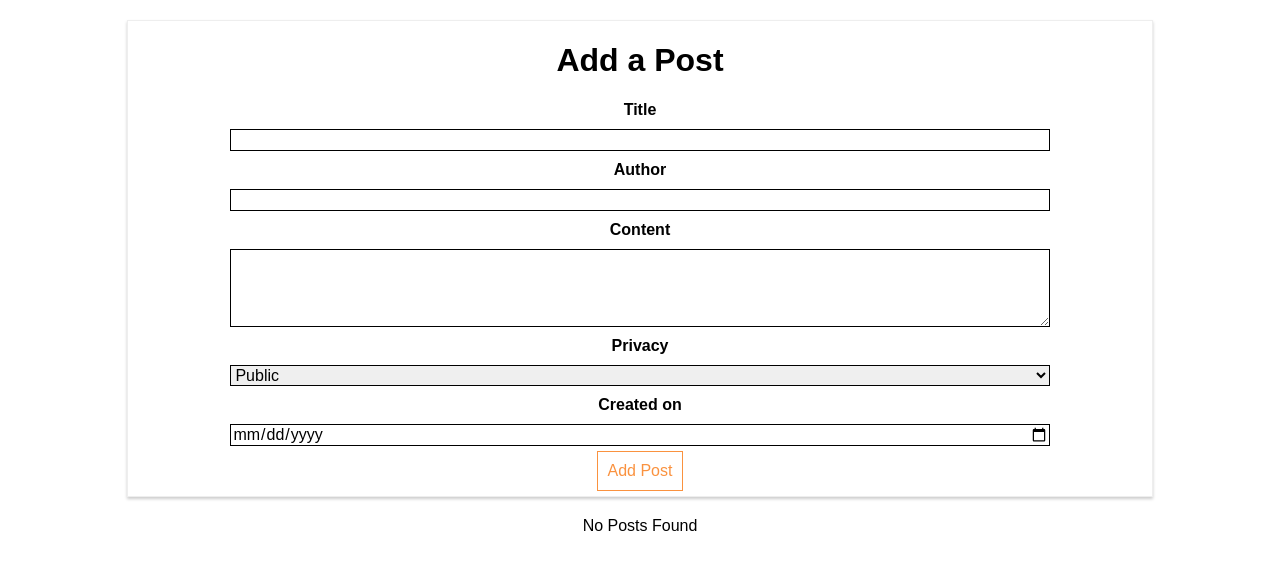
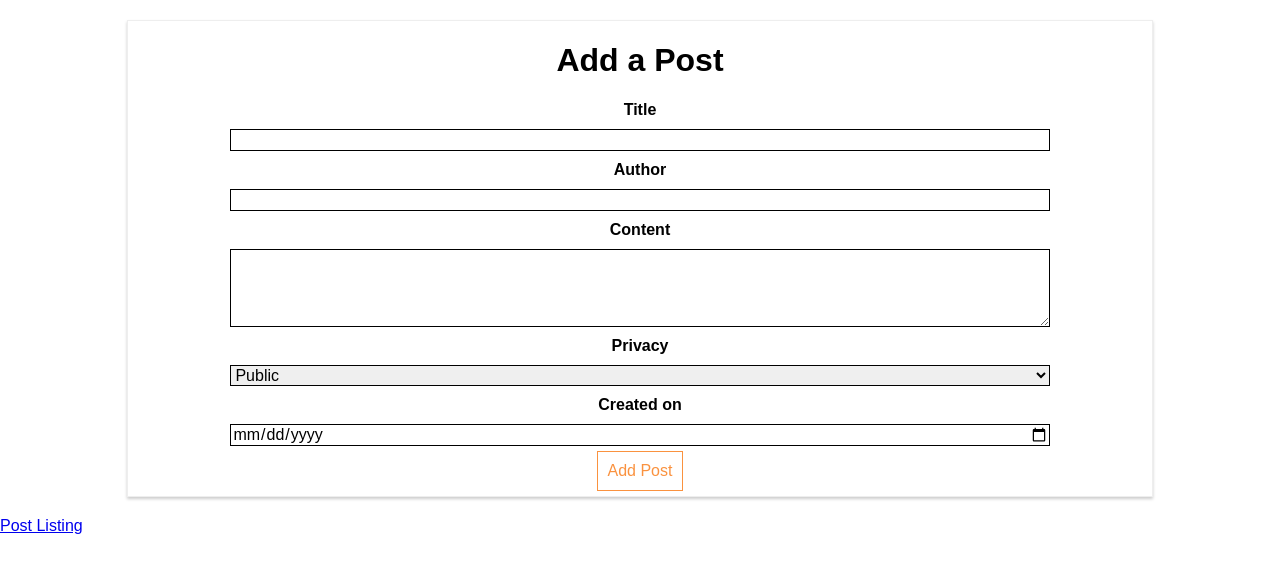
Before and after one commit to ayush1035/nagpSession2, a React (Create React App) app: page / in a window 1280 px wide. Shown: the top 572 px of the page. Built offline with nearby package versions, Linux system fonts and the light colour scheme.

Commit message:
routing added

```diff
--- a/src/App.js
+++ b/src/App.js
@@ -1,14 +1,17 @@
 import React, { Component } from 'react';
-
-import  NewPost  from '../src/components/newPost/newPost';
-// import  FullPost  from '../src/components/fullPost/fullPost';
-// import  PostListing  from '../src/components/postsListing/postListing.js';
-// import { Route, Switch } from "react-router-dom";
+import NewPost from '../src/components/newPost/newPost';
+import FullPost from '../src/components/fullPost/fullPost';
+import PostListing from '../src/components/postsListing/postListing.js';
+import { Route, Switch } from "react-router-dom";
 class App extends Component {
   render() {
     return (
       <div className="App">
-          <NewPost />
+        <Switch>
+          <Route exact path="/" component={NewPost} />
+          <Route exact path="/posts" component={PostListing} />
+          <Route path="/posts/:id" component={FullPost} />
+        </Switch>
       </div>
     );
   }
--- a/src/components/newPost/newPost.js
+++ b/src/components/newPost/newPost.js
@@ -1,9 +1,7 @@
 import React, { Component } from 'react';
-import axios from 'axios'
 
 import './newPost.css';
-import PostListing from '../postsListing/postListing';
-
+import {Link} from 'react-router-dom'
 class NewPost extends Component {
     state = {
         id: '',
@@ -60,7 +58,7 @@ class NewPost extends Component {
                     <button onClick={this.postDataHandler}>Add Post</button>
                 </div>
                 <div>
-                    <PostListing posts={this.state.posts} />
+                   <Link to={{pathname:'/posts' , posts:this.state.posts}}>Post Listing </Link>
                 </div>
             </div>
         );
--- a/src/components/postsListing/postListing.js
+++ b/src/components/postsListing/postListing.js
@@ -1,13 +1,14 @@
 import React, { Component } from 'react';
 import Post from '../post/post';
 import './postListing.css';
+import {Redirect} from 'react-router-dom'
 
 class PostListing extends Component {
     constructor(props) {
         super(props);
     }
     render() {
-        let { posts } = this.props;
+        let { posts } = this.props.location;
 
         if (posts && posts.length > 0) {
             return (
@@ -26,9 +27,7 @@ class PostListing extends Component {
         }
         else {
             return (
-                <div className="Posts">
-                    No Posts Found
-                </div>
+                <Redirect to ='/'/>
             );
         }
 
--- a/src/index.js
+++ b/src/index.js
@@ -2,10 +2,13 @@ import React from 'react';
 import ReactDOM from 'react-dom';
 import './index.css';
 import App from './App';
+import { BrowserRouter as Router } from 'react-router-dom';
 import registerServiceWorker from './registerServiceWorker';
 
 
 ReactDOM.render(
+    <Router>
     <App />
+    </Router>
 , document.getElementById('root'));
 registerServiceWorker();
```
